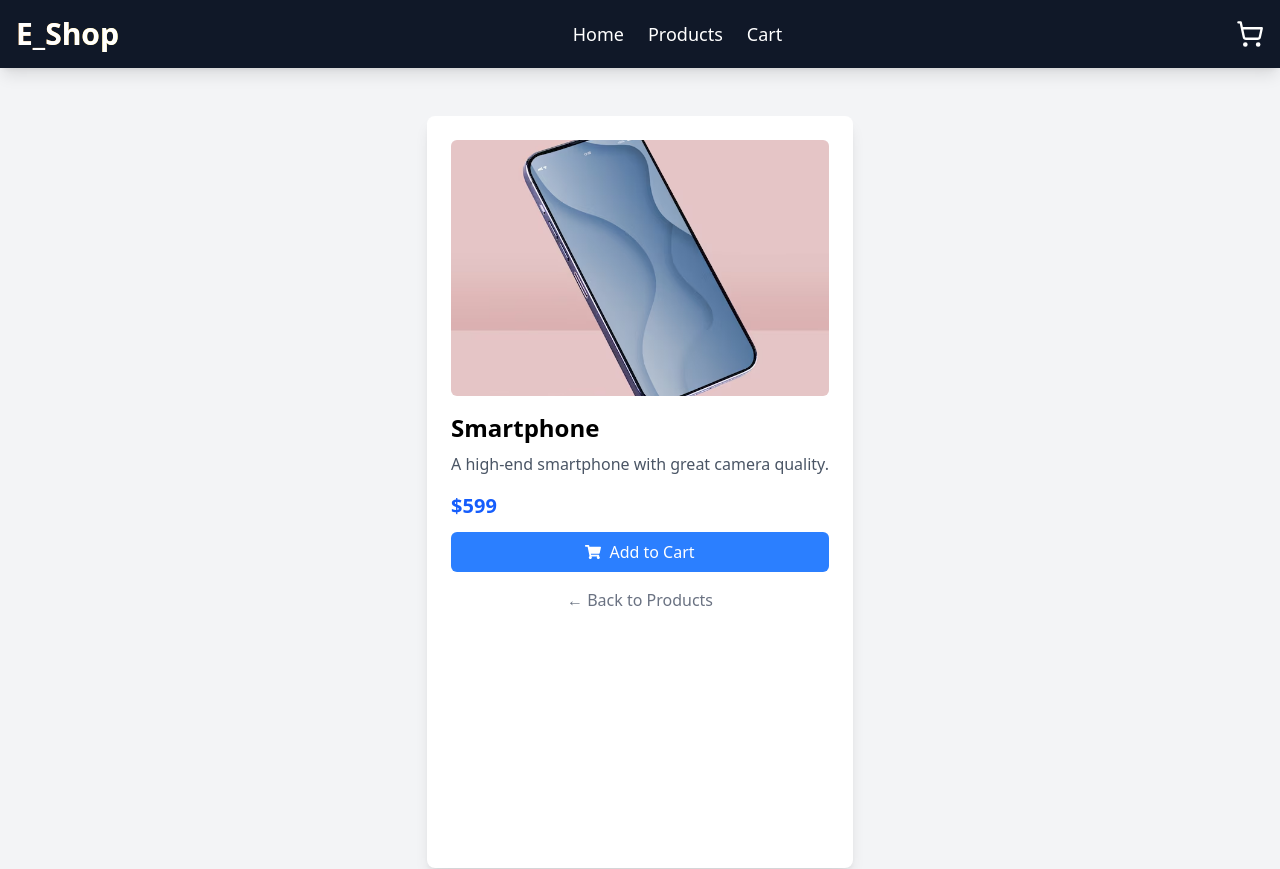
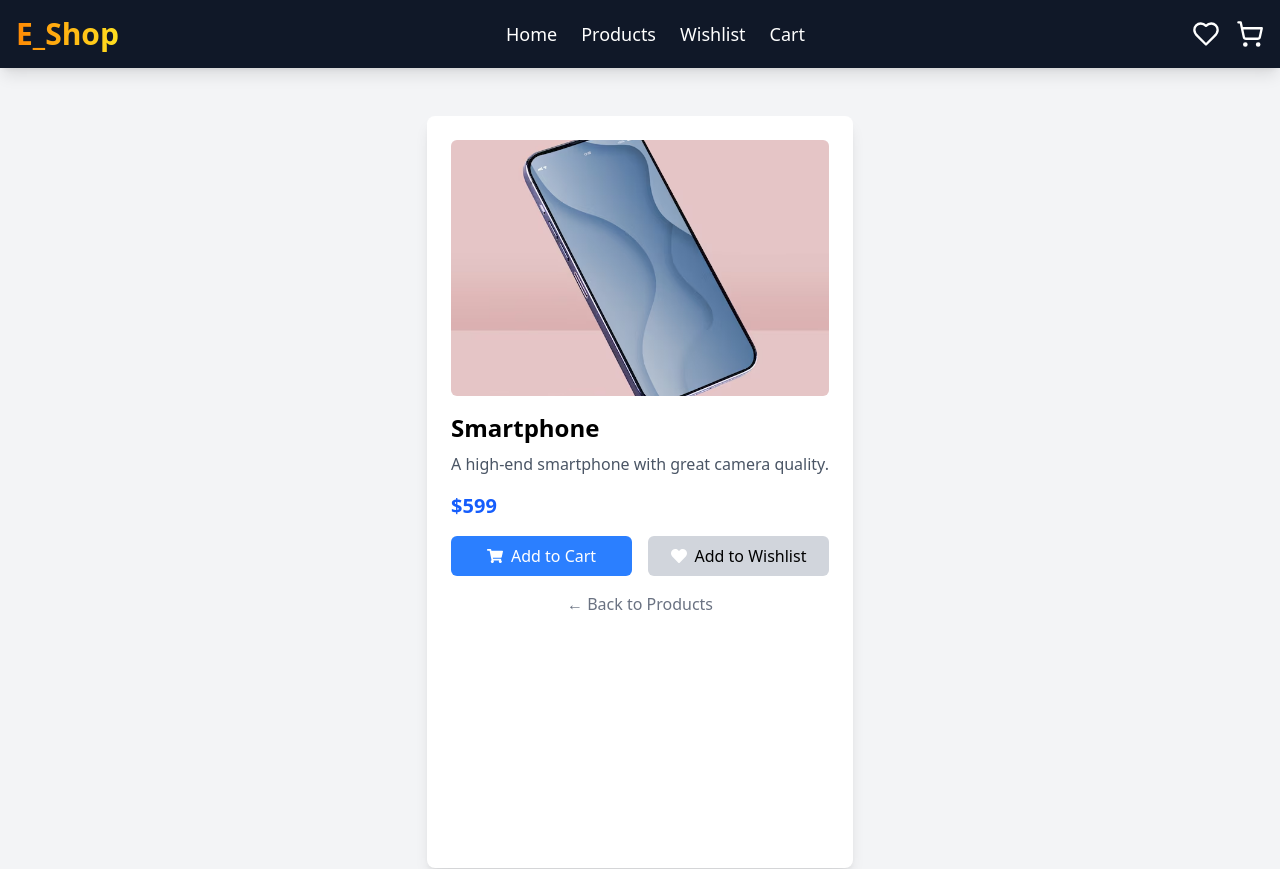
Before and after one commit to Esaivani2003/e-shop, a Next.js app: page /products/1 in a window 1280 px wide. Shown: the top 869 px of the page. Built offline with nearby package versions, Linux system fonts and the light colour scheme.

Commit message:
added wish list and implemented successfully

```diff
--- a/src/app/layout.tsx
+++ b/src/app/layout.tsx
@@ -5,18 +5,21 @@ import Footer from "../components/footer"; // Ensure case matches your file syst
 import "./globals.css";
 import { ToastContainer } from "react-toastify";
 import "react-toastify/dist/ReactToastify.css";
+import { WishlistProvider } from "@/context/WishlistContext";
 
 
 export default function RootLayout({ children }: { children: React.ReactNode }) {
   return (
     <html lang="en">
       <body className="bg-gray-100">
+        <WishlistProvider>
         <CartProvider>
           <Navbar />
            <ToastContainer position="top-right" autoClose={2000} />
           <main className="container mx-auto p-6">{children}</main>
           <Footer />
         </CartProvider>
+        </WishlistProvider>
       </body>
       </html>
       );
--- a/src/app/products/[id]/page.tsx
+++ b/src/app/products/[id]/page.tsx
@@ -2,55 +2,115 @@
 
 import { useParams } from "next/navigation";
 import Link from "next/link";
-import { FaShoppingCart } from "react-icons/fa";
-import { useCart } from "@/context/CartContext"; // Import Cart Context
-import Image from "next/image"; // ✅ Use Next.js Image component
+import { FaShoppingCart, FaHeart } from "react-icons/fa";
+import { useCart } from "@/context/CartContext";
+import { useWishlist } from "@/context/WishlistContext";
+import Image from "next/image";
 
 const products = [
-  { id: 1, name: "Smartphone", price: 599, image: "/images/smartphone.jpg", description: "A high-end smartphone with great camera quality." },
-  { id: 2, name: "Laptop", price: 1099, image: "/images/laptop.jpg", description: "Powerful laptop for gaming and work." },
-  { id: 3, name: "Headphones", price: 199, image: "/images/headphones.jpg", description: "Noise-canceling wireless headphones." },
-  { id: 4, name: "keyboard", price: 299, image: "/images/keyboard.jpg", description: "Feature-packed smartwatch with health tracking." }, // ✅ Fixed Image Path
+  {
+    id: 1,
+    name: "Smartphone",
+    price: 599,
+    image: "/images/smartphone.jpg",
+    description: "A high-end smartphone with great camera quality.",
+  },
+  {
+    id: 2,
+    name: "Laptop",
+    price: 1099,
+    image: "/images/laptop.jpg",
+    description: "Powerful laptop for gaming and work.",
+  },
+  {
+    id: 3,
+    name: "Headphones",
+    price: 199,
+    image: "/images/headphones.jpg",
+    description: "Noise-canceling wireless headphones.",
+  },
+  {
+    id: 4,
+    name: "Keyboard",
+    price: 299,
+    image: "/images/keyboard.jpg",
+    description: "Mechanical keyboard with RGB backlighting.",
+  },
+  {
+    id: 5,
+    name: "watch",
+    price: 299,
+    image: "/images/watch.jpg",
+    description: "Mechanical keyboard with RGB backlighting.",
+  },
+  {
+    id: 6,
+    name: "airpod",
+    price: 299,
+    image: "/images/airpod.jpg",
+    description: "Mechanical keyboard with RGB backlighting.",
+  },
 ];
 
 export default function ProductDetailPage() {
   const { id } = useParams();
-  const { addToCart } = useCart(); // Use cart context
+  const { addToCart } = useCart();
+  const { toggleWishlist, isInWishlist } = useWishlist();
+
   const product = products.find((p) => p.id === Number(id));
 
   if (!product) {
-    return <h1 className="text-center text-red-500 text-xl mt-10">Product not found</h1>;
+    return (
+      <h1 className="text-center text-red-500 text-xl mt-10">
+        Product not found
+      </h1>
+    );
   }
 
-  // ✅ Assigning Quantity to the Product
   const productWithQuantity = { ...product, quantity: 1 };
 
   return (
     <div className="p-6 bg-gray-100 min-h-screen flex justify-center">
       <div className="bg-white p-6 rounded-lg shadow-lg max-w-lg">
-        {/* ✅ Using Next.js Optimized Image */}
+        {/* Product Image */}
         <Image
           src={product.image}
           alt={product.name}
-          width={400} // ✅ Set appropriate width
-          height={300} // ✅ Set appropriate height
+          width={400}
+          height={300}
           className="w-full h-64 object-cover rounded-md mb-4"
         />
+
+        {/* Product Details */}
         <h1 className="text-2xl font-bold mb-2">{product.name}</h1>
         <p className="text-gray-600 mb-4">{product.description}</p>
         <p className="text-xl font-semibold text-blue-600">${product.price}</p>
 
-        {/* Add to Cart Button */}
-        <button
-          className="mt-3 w-full flex items-center justify-center gap-2 bg-blue-500 text-white px-4 py-2 rounded-md hover:bg-blue-600 transition"
-          onClick={() => addToCart(productWithQuantity)} // ✅ Corrected Usage
-        >
-          <FaShoppingCart /> Add to Cart
-        </button>
+        {/* Add to Cart & Wishlist Buttons */}
+        <div className="flex gap-4 mt-4">
+          <button
+            className="flex-1 flex items-center justify-center gap-2 bg-blue-500 text-white px-4 py-2 rounded-md hover:bg-blue-600 transition"
+            onClick={() => addToCart(productWithQuantity)}
+          >
+            <FaShoppingCart /> Add to Cart
+          </button>
+
+          <button
+            className={`flex-1 flex items-center justify-center gap-2 px-4 py-2 rounded-md transition ${
+              isInWishlist(product.id) ? "bg-red-500 text-white" : "bg-gray-300 text-black hover:bg-gray-400"
+            }`}
+            onClick={() => toggleWishlist(product)}
+          >
+            <FaHeart className="text-white" />
+            {isInWishlist(product.id) ? "Remove from Wishlist" : "Add to Wishlist"}
+          </button>
+        </div>
 
         {/* Back to Products Link */}
-        <Link href="/products" className="mt-4 block text-center text-gray-500 hover:text-gray-700">
-          ← Back to Products
+        <Link href="/products">
+          <p className="mt-4 text-center text-gray-500 hover:text-gray-700 cursor-pointer">
+            ← Back to Products
+          </p>
         </Link>
       </div>
     </div>
--- a/src/app/products/page.tsx
+++ b/src/app/products/page.tsx
@@ -6,13 +6,16 @@ import "swiper/css";
 import "swiper/css/autoplay";
 import Image from "next/image";
 import Link from "next/link";
+import { Heart } from "lucide-react";
+import { useWishlist } from "@/context/WishlistContext"; // Import Wishlist Context
 
-// Sample Products
 const products = [
   { id: 1, name: "Smartphone", price: 599, image: "/images/smartphone.jpg" },
   { id: 2, name: "Laptop", price: 1099, image: "/images/laptop.jpg" },
   { id: 3, name: "Headphones", price: 199, image: "/images/headphones.jpg" },
-  { id: 4, name: "keyboard", price: 299, image: "/images/keyboard.jpg" },
+  { id: 4, name: "Keyboard", price: 299, image: "/images/keyboard.jpg" },
+  { id: 5, name: "watch", price: 299, image: "/images/watch.jpg" },
+  { id: 6, name: "airpod", price: 299, image: "/images/airpod.jpg" },
 ];
 
 // Offers for the carousel
@@ -23,8 +26,10 @@ const offers = [
 ];
 
 export default function ProductsPage() {
+  const { wishlist, toggleWishlist } = useWishlist(); // Get Wishlist State & Toggle Function
+
   return (
-    <div className="p-6 bg-gray-100">
+    <div className="p-6 bg-gray-100 min-h-screen">
       {/* Offer Carousel */}
       <div className="mb-6">
         <Swiper
@@ -36,7 +41,6 @@ export default function ProductsPage() {
         >
           {offers.map((offer) => (
             <SwiperSlide key={offer.id} className="relative w-full h-[300px] md:h-[400px]">
-              <div className="relative w-full h-full">
               <Image
                 src={offer.image}
                 alt={offer.title}
@@ -44,22 +48,35 @@ export default function ProductsPage() {
                 className="object-cover w-full h-full rounded-lg"
                 priority
                 quality={100}
-                  sizes="(max-width:768px)100vw,(max-width:1200px)80vw,50vw"/>
-
-              </div>
+                sizes="(max-width:768px)100vw,(max-width:1200px)80vw,50vw"
+              />
             </SwiperSlide>
           ))}
         </Swiper>
       </div>
 
       {/* Product Listing */}
-      <h1 className="text-3xl font-bold mb-4 text-center">Our Products</h1>
+      <h1 className="text-3xl font-bold mb-6 text-center">Our Products</h1>
       <div className="grid grid-cols-1 sm:grid-cols-2 lg:grid-cols-3 gap-6">
         {products.map((product) => (
           <div
             key={product.id}
-            className="bg-white p-4 rounded-lg shadow-md hover:shadow-xl transition"
+            className="bg-white p-4 rounded-lg shadow-md hover:shadow-xl transition relative"
           >
+            {/* Wishlist Button */}
+            <button
+              className="absolute top-4 right-4"
+              onClick={() => toggleWishlist(product)}
+              aria-label="Wishlist"
+            >
+              <Heart
+                size={24}
+                className={wishlist.some((item) => item.id === product.id) ? "text-red-500" : "text-gray-400"}
+                fill={wishlist.some((item) => item.id === product.id) ? "red" : "none"}
+              />
+            </button>
+
+            {/* Product Image */}
             <div className="relative w-full h-48">
               <Image
                 src={product.image}
@@ -68,6 +85,7 @@ export default function ProductsPage() {
                 className="object-cover rounded-md"
               />
             </div>
+
             <h2 className="text-xl font-semibold mt-4">{product.name}</h2>
             <p className="text-gray-600">${product.price}</p>
             <Link href={`/products/${product.id}`}>
@@ -78,6 +96,6 @@ export default function ProductsPage() {
 </div>
 ))}
     </div>
-    </div>
+   </div >
   );
 }
--- /dev/null
+++ b/src/app/wishlist/page.tsx
@@ -0,0 +1,47 @@
+"use client";
+
+import React from "react";
+import { useWishlist } from "@/context/WishlistContext";
+import Image from "next/image";
+
+const WishlistPage: React.FC = () => {
+    const { wishlist, removeFromWishlist, clearWishlist } = useWishlist();
+
+    return (
+        <div className="p-6 max-w-3xl mx-auto">
+            <h1 className="text-3xl font-bold mb-6">My Wishlist ({wishlist.length})</h1>
+
+            {wishlist.length === 0 ? (
+                <p className="text-gray-600 text-lg">Your wishlist is empty.</p>
+            ) : (
+                <>
+                    <ul className="space-y-4">
+                        {wishlist.map((item) => (
+                            <li key={item.id} className="flex items-center gap-4 border-b pb-2">
+                                <Image src={item.image} alt={item.name} width={50} height={50} className="rounded-md" />
+                                <p className="text-lg font-medium">
+                                    {item.name} - <span className="text-gray-700">${item.price}</span>
+                                </p>
+                                <button
+                                    onClick={() => removeFromWishlist(item.id)}
+                                    className="text-red-500 hover:text-red-700 text-xl"
+                                >
+                                    ❌
+                                </button>
+                            </li>
+                        ))}
+                    </ul>
+
+                    <button
+                        onClick={clearWishlist}
+                        className="mt-6 bg-red-500 hover:bg-red-600 text-white px-6 py-2 rounded-lg"
+                    >
+                        Clear Wishlist
+                    </button>
+                </>
+            )}
+        </div>
+    );
+};
+
+export default WishlistPage;
--- a/src/components/Navbar.tsx
+++ b/src/components/Navbar.tsx
@@ -2,29 +2,31 @@
 
 import { useState } from "react";
 import { useRouter } from "next/navigation";
-import { ShoppingCart, Menu, X } from "lucide-react";
-import { useCart } from "@/context/CartContext"; // Import useCart
+import { ShoppingCart, Heart, Menu, X } from "lucide-react";
+import { useCart } from "@/context/CartContext";
+import { useWishlist } from "@/context/WishlistContext"; // Import Wishlist Context
 
 export default function Navbar() {
   const router = useRouter();
-  const { cart } = useCart(); // Get cart from context
+  const { cart } = useCart();
+  const { wishlist } = useWishlist(); // Get wishlist state
   const [isOpen, setIsOpen] = useState(false);
 
-  // Calculate total items in cart
   const totalItems = cart.reduce((sum, item) => sum + item.quantity, 0);
 
   return (
     <nav className="bg-gray-900 text-white shadow-lg">
       <div className="container mx-auto flex items-center justify-between p-4">
         <h1
-          className="text-3xl font-bold bg-clip-text bg-gradient-to-r from-orange-400 to-yellow-300 cursor-pointer"
+          className="text-3xl font-bold cursor-pointer bg-clip-text text-transparent bg-gradient-to-r from-orange-400 to-yellow-300"
           onClick={() => router.push("/")}
         >
           E_Shop
         </h1>
 
+        {/* Desktop Menu */}
         <ul className="hidden md:flex space-x-6 text-lg font-medium">
-          {["Home", "Products", "Cart"].map((item) => (
+          {["Home", "Products", "Wishlist", "Cart"].map((item) => (
             <li key={item}>
               <button
                 className="hover:text-orange-400 transition"
@@ -36,8 +38,19 @@ export default function Navbar() {
           ))}
         </ul>
 
-        {/* Cart Button with Count Badge */}
-        <button onClick={() => router.push("/cart")} className="relative">
+        <div className="flex items-center gap-4">
+          {/* Wishlist Button with Badge */}
+          <button onClick={() => router.push("/wishlist")} className="relative" aria-label="Wishlist">
+            <Heart size={28} className="text-white hover:text-red-400" />
+            {wishlist.length > 0 && (
+              <span className="absolute -top-2 -right-2 bg-red-500 text-white text-xs font-bold w-5 h-5 flex items-center justify-center rounded-full">
+                {wishlist.length}
+              </span>
+            )}
+          </button>
+
+          {/* Cart Button with Badge */}
+          <button onClick={() => router.push("/cart")} className="relative" aria-label="Cart">
             <ShoppingCart size={28} className="text-white hover:text-orange-400" />
             {totalItems > 0 && (
               <span className="absolute -top-2 -right-2 bg-red-500 text-white text-xs font-bold w-5 h-5 flex items-center justify-center rounded-full">
@@ -46,19 +59,26 @@ export default function Navbar() {
             )}
           </button>
 
-        <button className="md:hidden" onClick={() => setIsOpen(!isOpen)}>
+          {/* Mobile Menu Button */}
+          <button
+            className="md:hidden ml-4"
+            onClick={() => setIsOpen(!isOpen)}
+            aria-label="Toggle Menu"
+          >
             {isOpen ? <X size={28} /> : <Menu size={28} />}
           </button>
         </div>
+      </div>
 
+      {/* Mobile Dropdown Menu */}
       {isOpen && (
-        <div className="md:hidden bg-gray-800 text-white p-4">
-          {["Home", "Products"].map((item) => (
+        <div className="md:hidden bg-gray-800 text-white p-4 space-y-2">
+          {["Home", "Products", "Wishlist", "Cart"].map((item) => (
             <button
               key={item}
               className="block w-full py-2 text-center hover:text-orange-400"
               onClick={() => {
-                router.push(item === "Home" ? "/" :`/${item.toLowerCase()}`);
+                router.push(item === "Home" ? "/" : `/${item.toLowerCase()}`);
                 setIsOpen(false);
               }}
             >
--- /dev/null
+++ b/src/context/WishlistContext.tsx
@@ -0,0 +1,87 @@
+import React, { createContext, useContext, useState, useEffect, ReactNode } from "react";
+
+interface WishlistItem {
+  id: number;
+  name: string;
+  price: number;
+  image: string;
+}
+
+interface WishlistContextType {
+  wishlist: WishlistItem[];
+  addToWishlist: (item: WishlistItem) => void;
+  removeFromWishlist: (id: number) => void;
+  isInWishlist: (id: number) => boolean;
+  clearWishlist: () => void;
+  toggleWishlist: (item: WishlistItem) => void;
+}
+
+const WishlistContext = createContext<WishlistContextType | null>(null);
+
+export const WishlistProvider: React.FC<{ children: ReactNode }> = ({ children }) => {
+  const [wishlist, setWishlist] = useState<WishlistItem[]>(() => {
+    if (typeof window !== "undefined") {
+      const storedWishlist = localStorage.getItem("wishlist");
+      return storedWishlist ? JSON.parse(storedWishlist) : [];
+    }
+    return [];
+  });
+
+  useEffect(() => {
+    if (typeof window !== "undefined") {
+      localStorage.setItem("wishlist", JSON.stringify(wishlist));
+    }
+}, [wishlist]);
+
+const addToWishlist = (item: WishlistItem) => {
+  setWishlist((prev) => {
+    const updatedWishlist = [...prev, item];
+    localStorage.setItem("wishlist", JSON.stringify(updatedWishlist));
+    return updatedWishlist;
+  });
+};
+
+const removeFromWishlist = (id: number) => {
+  setWishlist((prev) => {
+    const updatedWishlist = prev.filter((item) => item.id !== id);
+    localStorage.setItem("wishlist", JSON.stringify(updatedWishlist));
+    return updatedWishlist;
+  });
+};
+
+const isInWishlist = (id: number) => {
+  return wishlist.some((item) => item.id === id);
+};
+
+const clearWishlist = () => {
+    setWishlist([]);
+    localStorage.removeItem("wishlist");
+  };
+
+  const toggleWishlist = (item: WishlistItem) => {
+    setWishlist((prev) => {
+      const updatedWishlist = prev.some((wishlistItem) => wishlistItem.id === item.id)
+        ? prev.filter((wishlistItem) => wishlistItem.id !== item.id)
+        : [...prev, item];
+
+      localStorage.setItem("wishlist", JSON.stringify(updatedWishlist));
+      return updatedWishlist;
+    });
+  };
+
+  return (
+    <WishlistContext.Provider
+      value={{ wishlist, addToWishlist, removeFromWishlist, isInWishlist, clearWishlist, toggleWishlist }}
+    >
+      {children}
+    </WishlistContext.Provider>
+  );
+};
+
+export const useWishlist = () => {
+  const context = useContext(WishlistContext);
+  if (!context) {
+    throw new Error("useWishlist must be used within a WishlistProvider");
+  }
+  return context;
+};
```
Also changed, not shown: public/images/airpod.jpg (added), public/images/watch.jpg (added), src/components/WishlistButton.tsx (added). Lines whose indentation alone changed are shown as unchanged.
